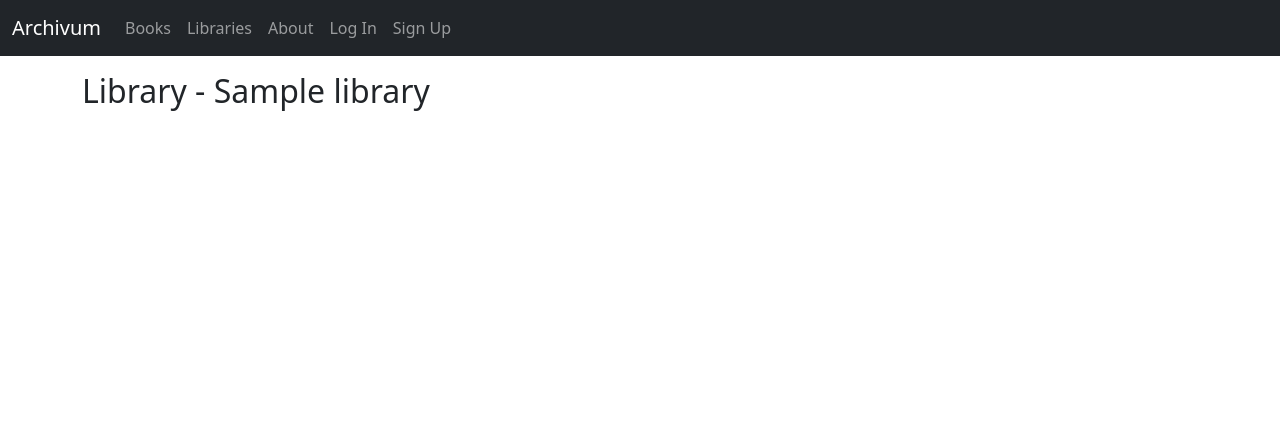
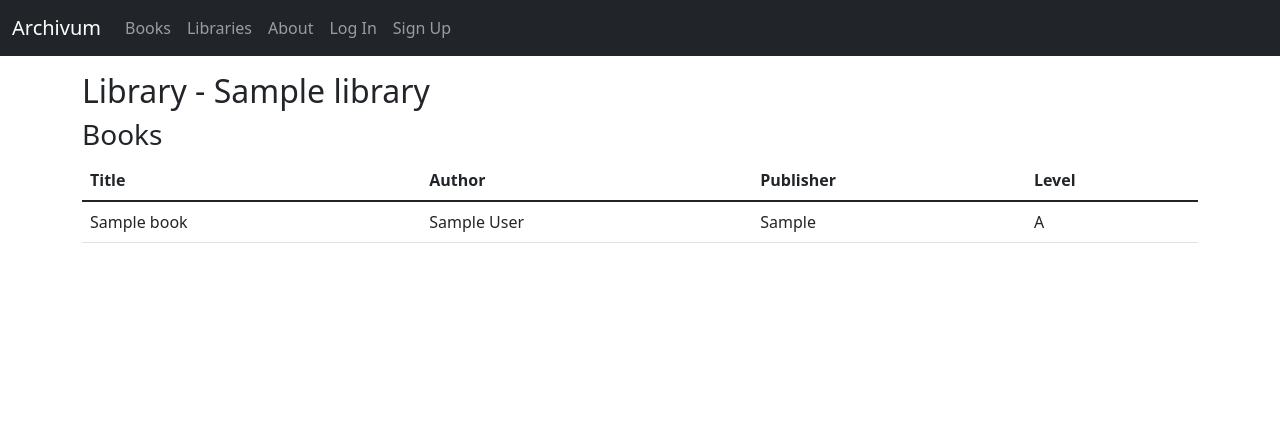
Before and after one commit to AllanSechrist/archivum, a Django app: page /libraries/00000000-0000-0000-0000-000000000001 in a window 1280 px wide. Shown: the top 442 px of the page. Run offline with Django 4.2, Linux system fonts and the light colour scheme; tables that the repository leaves empty hold one stand-in row (values such as "Sample post"); parts of the project's set-up code (start-up, migrations or seed data) failed here and were passed over; some libraries are stand-ins or nearby versions.

Commit message:
add context to views. update html

```diff
--- a/books/models.py
+++ b/books/models.py
@@ -26,7 +26,7 @@ class Book(models.Model):
     publisher = models.CharField(max_length=200)
     isbn = models.CharField(max_length=15, null=True, blank=True) # if a book does not have an ISBN leave blank.
     level = models.CharField(max_length=1, null=True, blank=True, choices=generate_level_choices())
-    library = models.ForeignKey("libraries.Library", on_delete=models.SET_NULL, null=True, related_name="books") # set to null when library is deleted.
+    library = models.ForeignKey("libraries.Library", on_delete=models.SET_NULL, null=True) # set to null when library is deleted.
 
     def __str__(self):
         return self.title
--- a/libraries/models.py
+++ b/libraries/models.py
@@ -1,6 +1,7 @@
 import uuid
 from django.db import models
 from django.urls import reverse
+
 
 
 class Library(models.Model):
--- a/libraries/views.py
+++ b/libraries/views.py
@@ -1,3 +1,4 @@
+from typing import Any, Dict
 from django.views.generic import ListView, DetailView
 
 from .models import Library
@@ -13,3 +14,11 @@ class LibraryDetailView(DetailView):
     model = Library
     context_object_name = "library"
     template_name = "libraries/library_detail.html"
+
+
+    def get_context_data(self, **kwargs):
+        context = super().get_context_data(**kwargs)
+        library = self.object
+        books = library.book_set.all()
+        context['books'] = books
+        return context
--- a/templates/books/book_list.html
+++ b/templates/books/book_list.html
@@ -23,6 +23,10 @@
             <td>{{ book.level }}</td>
             <td>{{ book.library }}</td>
         </tr>
+    {% empty %}
+        <h2>
+            There are no books
+        </h2>
     {% endfor %}
     </table>
 {% endblock content %}
--- a/templates/libraries/library_detail.html
+++ b/templates/libraries/library_detail.html
@@ -7,4 +7,26 @@
     <div class="">
         <h2>Library - {{ library.label }}</h2>
     </div>
+
+    <h3>Books</h3>
+    <table class="table">
+        <thead>
+            <tr scope="row">
+                <th scope="col">Title</th>
+                <th scope="col">Author</th>
+                <th scope="col">Publisher</th>
+                <th scope="col">Level</th>
+            </tr>
+        </thead>
+        {% for book in books %}
+            <tr scope="row">
+                <td>{{ book.title }}</td>
+                <td>{{ book.author }}</td>
+                <td>{{ book.publisher }}</td>
+                <td>{{ book.level }}</td>
+            </tr>
+        {% empty %}
+        <h3>There are no books in this library</h3>
+        {% endfor %}
+    </table>
 {% endblock content %}
--- a/templates/libraries/library_list.html
+++ b/templates/libraries/library_list.html
@@ -15,6 +15,10 @@
         <tr scope="row">
             <td><a href="{{ library.get_absolute_url }}">{{ library.label }}</a></td>
         </tr>
+    {% empty %}
+        <h2>
+            There are no libraries
+        </h2>
     {% endfor %}
     </table>
 {% endblock content %}
```
Also changed, not shown: books/migrations/0001_initial.py, libraries/migrations/0001_initial.py.
